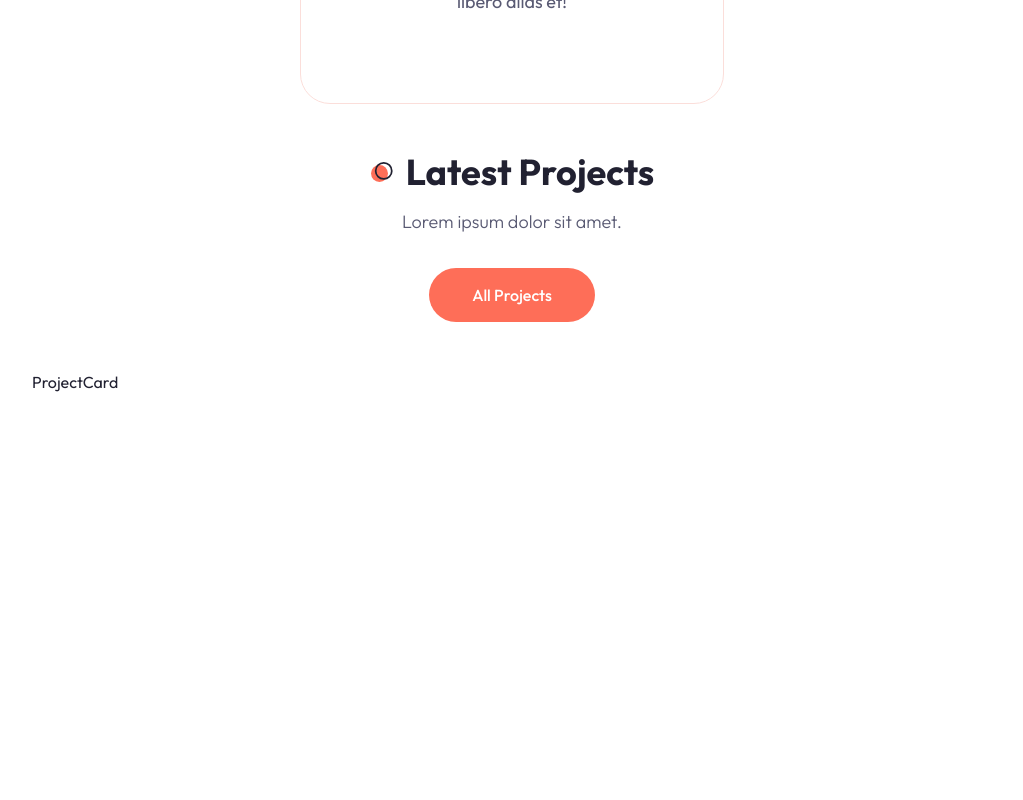
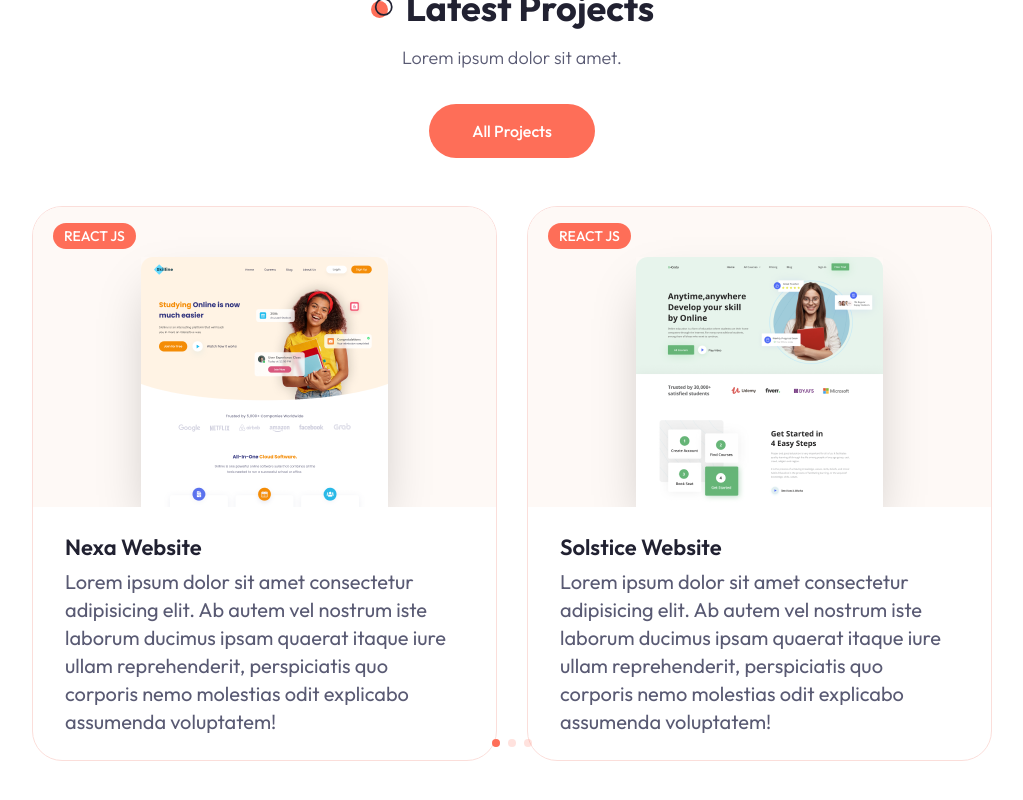
Before and after one commit to huannvictor/huannalmeida-dev, a Next.js app: page / in a window 1280 px wide. Shown: the part 2538-3338 px from the top of the page, without its empty margins (128-1151 px from the left). Built offline with nearby package versions, Linux system fonts and the light colour scheme.

Commit message:
feat: 'work section' finished

```diff
--- a/app/globals.css
+++ b/app/globals.css
@@ -89,3 +89,8 @@
 .badge {
   @apply z-10 w-52 h-16 bg-white dark:backdrop-blur-2xl shadow-2xl p-4 rounded-[10px] flex items-center gap-x-4;
 }
+
+.swiper-horizontal > .section-pagination-bullets .swiper-pagination-bullet,
+.swiper-pagination-horizontal.swiper-pagination-bullets .swiper-pagination-bullet {
+  @apply bg-primary
+}
--- a/components/Hero.tsx
+++ b/components/Hero.tsx
@@ -13,7 +13,7 @@ import { Button } from "./ui/button"
 
 const Hero = () => {
   return (
-    <section className="py-12 xl:py-24 h-[84vh] xl:pt-28 bg-hero bg-no-repeat bg-bottom bg-cover dark:bg-none">
+    <section className="py-12 xl:py-24 xl:h-[84vh] xl:pt-28 bg-hero bg-no-repeat bg-bottom bg-cover dark:bg-none">
       <div className="container mx-auto">
         <div className="flex justify-between gap-x-8">
           <div className="flex max-w-[600px] flex-col justify-center mx-auto xl:mx-0 text-center xl:text-left">
@@ -76,7 +76,7 @@ const Hero = () => {
           </div>
         </div>
 
-        <div className="hidden md:flex absolute left-2/4 bottom-44 xl:bottom-12 animate-bounce">
+        <div className="hidden md:flex absolute left-2/4 bottom-40 xl:bottom-12 animate-bounce">
           <RiArrowDownSLine
             className="text-3xl text-primary"
           />
--- a/components/ProjectCard.tsx
+++ b/components/ProjectCard.tsx
@@ -1,7 +1,48 @@
+import Image from "next/image"
+import Link from "next/link"
+import { RiGithubLine, RiLink } from "react-icons/ri"
+import { Badge } from "./ui/badge"
+import { Card, CardHeader } from "./ui/card"
 
-const ProjectCard = () => {
+const ProjectCard = (project: ProjectData) => {
+  const { image, category, name, description, link, github } = project
   return (
-    <div>ProjectCard</div>
+    <Card className="group overflow-hidden relative">
+      <CardHeader className="p-0">
+        <div className="relative w-full h-[300px] flex items-center justify-center bg-tertiary dark:bg-secondary/40 xl:bg-work_project_bg_light xl:dark:bg-work_project_bg_dark xl:bg-[110%] xl:bg-no-repeat overflow-hidden">
+          <Image
+            className="absolute bottom-0 shadow-2xl"
+            src={image}
+            alt={name}
+            width={247}
+            height={250}
+            priority
+          />
+          <div className="flex gap-x-4">
+            <Link
+              href={link}
+              className="bg-secondary size-[54px] rounded-full flex justify-center items-center scale-0 opacity-0 group-hover:scale-100 group-hover:opacity-100 transition-all duration-200"
+            >
+              <RiLink size={24} className="text-white" />
+            </Link>
+            <Link
+              href={github}
+              className="bg-secondary size-[54px] rounded-full flex justify-center items-center scale-0 opacity-0 group-hover:scale-100 group-hover:opacity-100 transition-all duration-200"
+            >
+              <RiGithubLine size={24} className="text-white" />
+            </Link>
+          </div>
+        </div>
+      </CardHeader>
+
+      <div className="h-full px-8 py-6">
+        <Badge className="uppercase text-sm font-medium mb-2 absolute top-4 left-5">
+          {category}
+        </Badge>
+        <h4 className="h4 mb-1"> {name} </h4>
+        <p className="text-muted-foreground text-xl">{description}</p>
+      </div>
+    </Card>
   )
 }
 
--- a/components/Work.tsx
+++ b/components/Work.tsx
@@ -3,6 +3,7 @@
 import 'swiper/css';
 import 'swiper/css/pagination';
 
+import { Pagination } from 'swiper/modules';
 import { Swiper, SwiperSlide } from 'swiper/react';
 
 import Link from "next/link";
@@ -25,12 +26,29 @@ const Work = () => {
           </Link>
         </div>
 
-        <div>
-          <Swiper>
-            {projectData.slice(0.4).map((project, index) => {
+        <div className="xl:max-w-[1000px] xl:absolute right-0 top-0">
+          <Swiper
+            className="h-full"
+            slidesPerView={1}
+            breakpoints={{
+              640: { slidesPerView: 2 }
+            }}
+            spaceBetween={30}
+            modules={[Pagination]}
+            pagination={{ clickable: true }}
+          >
+            {projectData.slice(0, 4).map((project, index) => {
+              const { image, category, name, description, link, github } = project
               return (
                 <SwiperSlide key={index}>
-                  <ProjectCard />
+                  <ProjectCard
+                    image={image}
+                    category={category}
+                    name={name}
+                    description={description}
+                    link={link}
+                    github={github}
+                  />
                 </SwiperSlide>
               )
             })}
--- a/tailwind.config.ts
+++ b/tailwind.config.ts
@@ -87,6 +87,8 @@ const config = {
         about_shape_dark: 'url(/about/shape-dark.svg)',
         dots_light: 'url(/dots-light.svg)',
         dots_dark: 'url(/dots-dark.svg)',
+        work_project_bg_light: 'url(/work/project-bg-light.png)',
+        work_project_bg_dark: 'url(/work/project-bg-dark.png)',
       }
     },
   },
```
